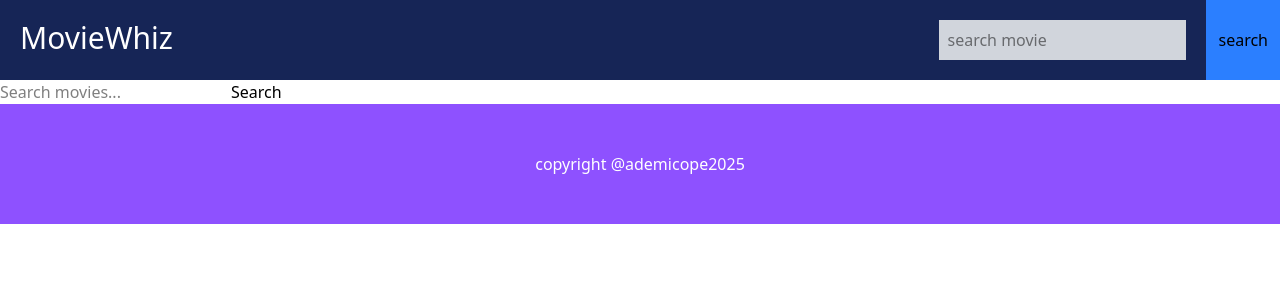
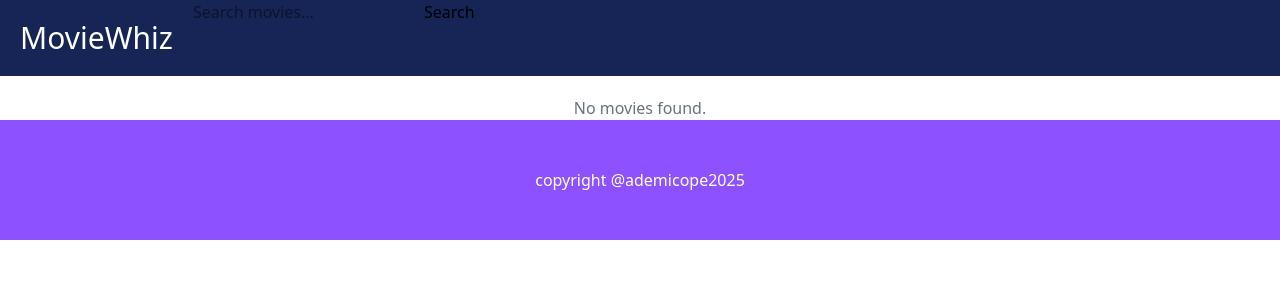
Before and after one commit to memesofting/movie-search-site, a React (Vite) app in the folder movie-whiz/: page / in a window 1280 px wide. Shown: the top 300 px of the page. Built offline with nearby package versions, Linux system fonts and the light colour scheme.

Commit message:
moved search component to navbar ; added movielist component to display search results

```diff
--- a/movie-whiz/src/components/HomePage.jsx
+++ b/movie-whiz/src/components/HomePage.jsx
@@ -1,14 +1,19 @@
+import { useState } from "react";
+
 import Footer from "./Footer";
+import MovieList from "./MovieList";
 import Navbar from "./Navbar";
 import Search from "./Search";
-import Trending from "./Trending";
 
 function HomePage() {
-    return ( <>
-    <Navbar />
-    <Search />
-    <Footer />
-    </> );
+    const [movies, setMovies] = useState([]);
+    console.log("Movies in HomePage:", movies);
+
+    return (<>
+        <Navbar setMovies={setMovies} />
+        <MovieList movies={movies} />
+        <Footer />
+    </>);
 }
 
 export default HomePage;
--- /dev/null
+++ b/movie-whiz/src/components/MovieList.jsx
@@ -0,0 +1,20 @@
+function MovieList({ movies }) {
+    if (!movies || movies.length === 0) {
+        return <p className="text-center text-gray-500 mt-5">No movies found.</p>;
+    }
+    return (
+        <ul>
+            {movies.map((movie) => (
+                <li key={movie.imdbID}>
+                    <img src={movie.Poster} alt="movie poster" />
+                    <h2>
+                        {movie.Title}
+                    </h2>
+                </li>
+            ))}
+        </ul>
+    );
+
+}
+
+export default MovieList;
--- a/movie-whiz/src/components/Navbar.jsx
+++ b/movie-whiz/src/components/Navbar.jsx
@@ -1,9 +1,13 @@
-function Navbar() {
+import Search from "./Search";
+import { useState } from "react";
+
+function Navbar({setMovies}) {
     return ( <>
     <nav className="bg-blue-950 flex">
         <h1 className="text-3xl text-white m-5">MovieWhiz</h1>
-        <input type="text" placeholder="search movie" className="bg-gray-300 ml-auto m-5 max-w-400 p-2"/>
-        <button className="bg-blue-500 p-3">search</button>
+        {/* <input type="text" placeholder="search movie" className="bg-gray-300 ml-auto m-5 max-w-400 p-2"/>
+        <button className="bg-blue-500 p-3">search</button> */}
+        <Search setMovies={setMovies} />
     </nav>
     </> );
 }
--- a/movie-whiz/src/components/Search.jsx
+++ b/movie-whiz/src/components/Search.jsx
@@ -1,15 +1,17 @@
 import { useState } from "react";
 import fetchMovies from "../services/movieService";
+import MovieList from "./MovieList";
 
-function Search() {
+function Search({ setMovies }) {
   const [query, setQuery] = useState("");
-  const [movies, setMovies] = useState([]);
+  // const [movies, setMovies] = useState([]);
 
   const handleSearch = async (e) => {
     e.preventDefault();
     if (!query.trim()) return;
 
     const data = await fetchMovies(query);
+    console.log("Fetched data:", data);
     setMovies(data);
   };
 
@@ -23,17 +25,6 @@ function Search() {
         />
         <button type="submit">Search</button>
       </form>
-
-      <ul>
-        {movies.map((movie) => (
-          <li key={movie.imdbID}>
-            <img src={movies.Poster} alt="movie poster" />
-            <h2>
-              {movie.Title}
-            </h2>
-          </li>
-        ))}
-      </ul>
     </div>
   );
 }
```
